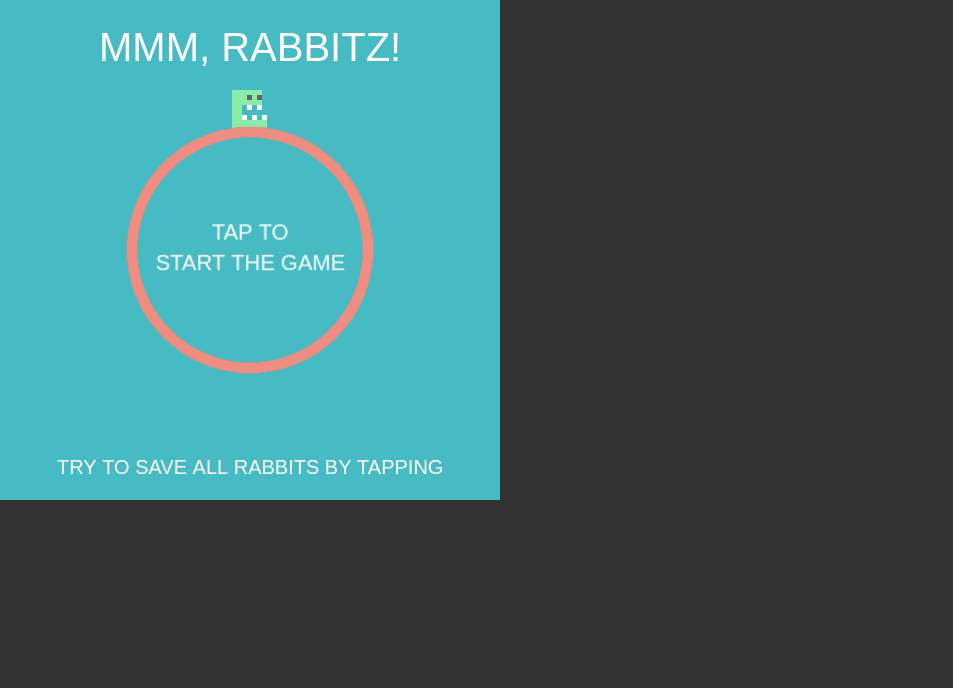
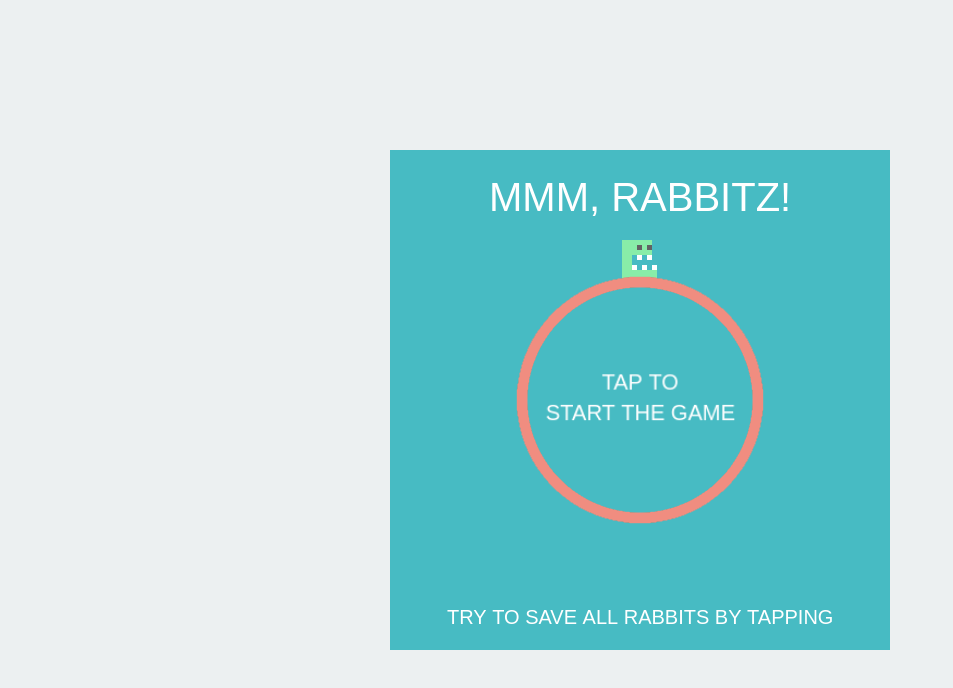
Before and after one commit to vortepk/mmm_rabbidz, a plain HTML site: page index.html in a window 1280 px wide. Shown: the whole page, without its empty margins (0-953 px from the left). Drawn offline with Linux system fonts and the light colour scheme.

Commit message:
version 1.0 fix
just a little fix. align to center and setting a gray background.

```diff
--- a/index.html
+++ b/index.html
@@ -1,19 +1,28 @@
 <!DOCTYPE html>
 <html>
-<head>
-<meta charset="UTF-8">
-<meta http-equiv="X-UA-Compatible" content="IE=edge">
-<meta name="viewport" content="width=device-width,initial-scale=1">
-<title>MMM, RABBIDZ</title>
-<style>
-* { margin: 0; padding: 0; }
-body { background: #333; }
-canvas { display: block; }
-</style>
-</head>
-<body>
-<div id="game"></div>
-<script src="js/phaser.min.js"></script>
-<script src="js/game.js"></script>
-</body>
+	<head>
+        <title>Stack the Crates</title>
+        <meta name = "viewport" content = "width = device-width, initial-scale = 1.0, maximum-scale = 1.0, minimum-scale = 1.0, user-scalable = 0, minimal-ui" />
+        <link rel = "shortcut icon" href = "favicon.png" type="image/png"  />
+        <style type = "text/css">
+            body{
+                background: #ecf0f1;
+                padding: 0px;
+                margin: 0px;
+            }
+            canvas{
+                display:block;
+                margin: 0;
+                position: absolute;
+                top: 50%;
+                left: 50%;
+                transform: translate(-50%, -50%);
+            }
+        </style>
+        <script src="js/phaser.min.js"></script>
+        <script src = "js/game.js"></script>
+    </head>
+	<body>
+        <div id="game-container"></div>
+	</body>
 </html>
```
